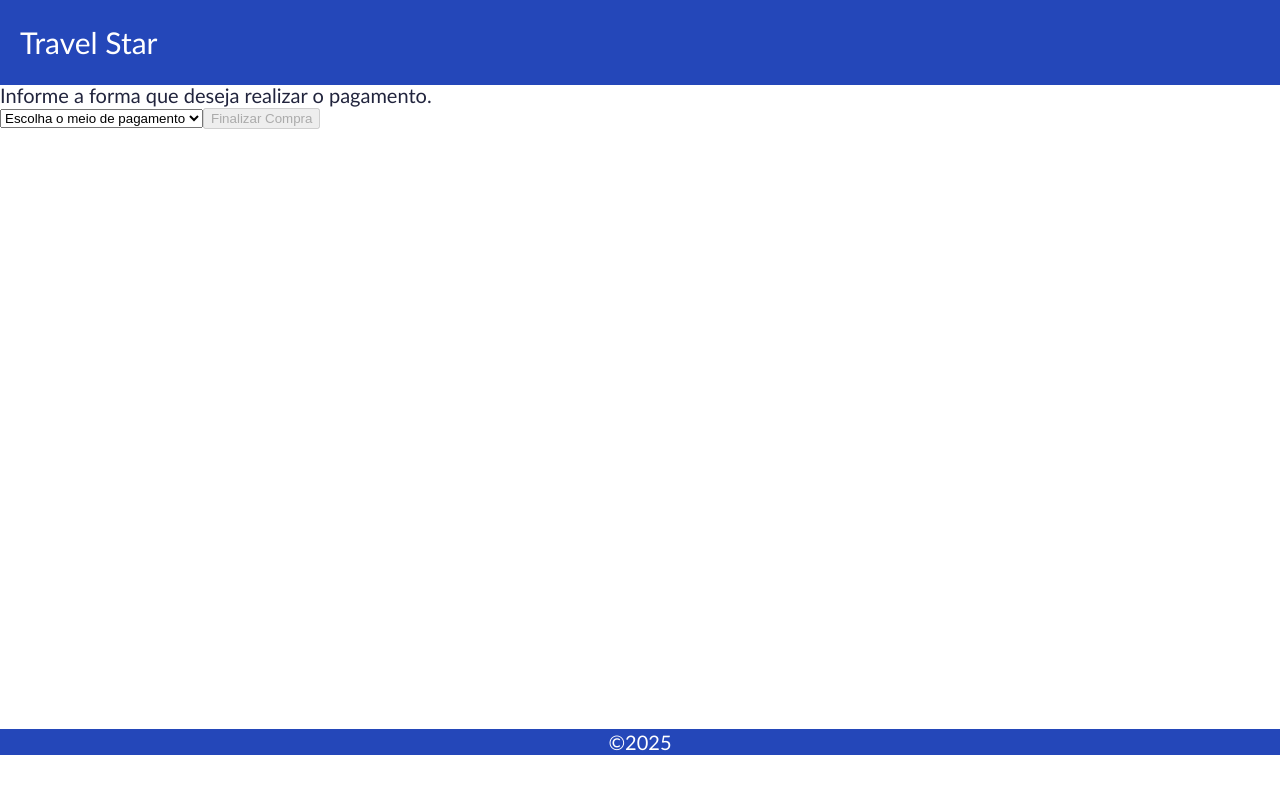
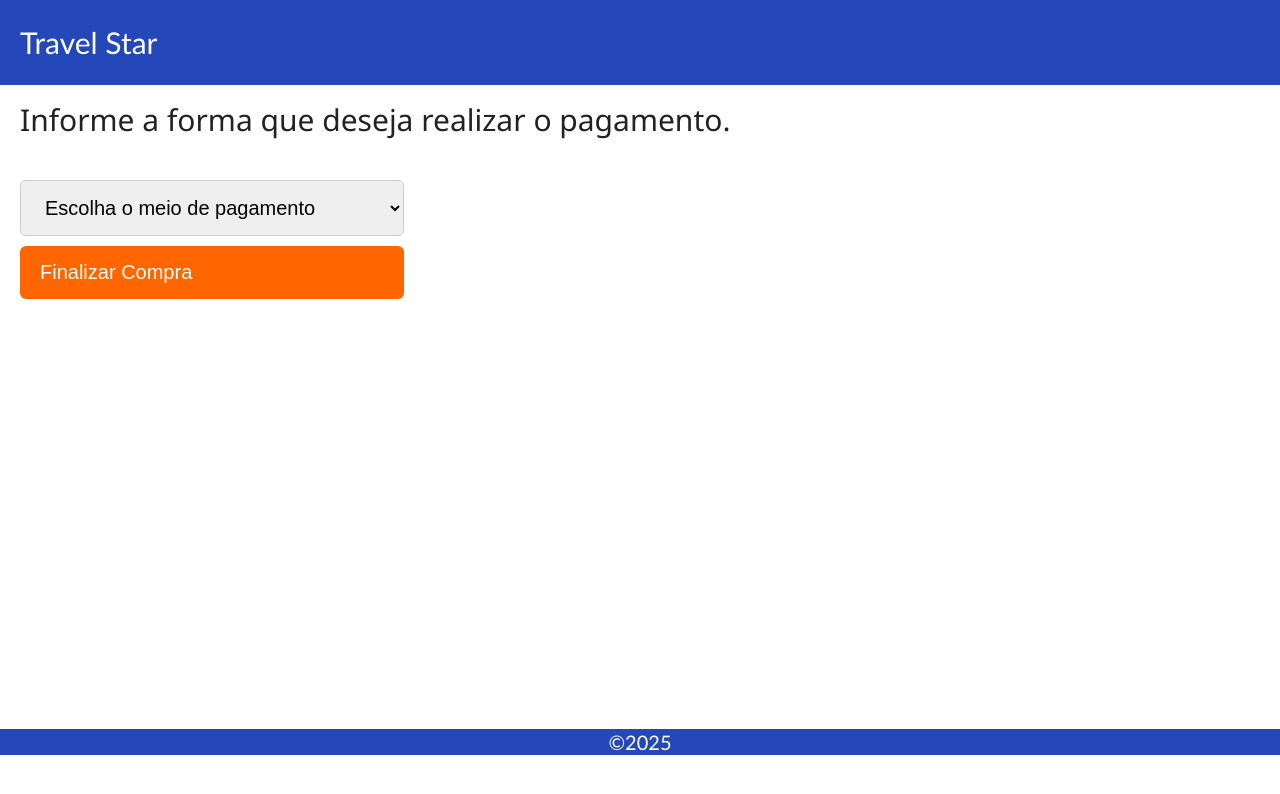
Before and after one commit to lluissf/Projeto-Viagens, a Vue app: page /forma-pagamento in a window 1280 px wide. Shown: the top 794 px of the page. Built offline with nearby package versions, Linux system fonts and the light colour scheme.

Commit message:
css da forma de pagamento

```diff
--- a/src/views/CidadesView.vue
+++ b/src/views/CidadesView.vue
@@ -111,7 +111,7 @@ button:hover {
   background-color: #d95300;
 }
 
-/* DESKTOP: linha única */
+/* DESKTOP*/
 @media (min-width: 768px) {
   .form-container {
     flex-direction: row;
--- a/src/views/FormaPagamentoView.vue
+++ b/src/views/FormaPagamentoView.vue
@@ -21,3 +21,52 @@ const pagamentoStore = useFormaPagamento()
     </button>
   </div>
 </template>
+
+<style scoped>
+h1 {
+    font-size: 1.5rem;
+    margin-bottom: 1rem;
+    font-family: 'Segoe UI', Tahoma, Geneva, Verdana, sans-serif;
+    color: #222;
+    max-width: 100%;
+    padding: 1rem;
+}
+
+button, select {
+  padding: 0.75rem 1rem;
+  font-size: 1rem;
+  border-radius: 6px;
+  border: 1px solid #ccc;
+  width: 80%;
+  box-sizing: border-box;
+  margin: 0.75rem 2rem;
+
+}
+
+button {
+  background-color: #f60;
+  color: #fff;
+  border: none;
+  cursor: pointer;
+  transition: background 0.2s ease;
+
+}
+
+button:hover {
+  background-color: #d95300;
+}
+
+/*DESKTOP*/
+@media (min-width: 768px) {
+    button {
+    display: flex;
+    margin: 1rem auto 0;
+  }
+    button,select {
+      width: 30%;
+      margin: 5px 20px;
+    }
+
+}
+
+</style>
```
